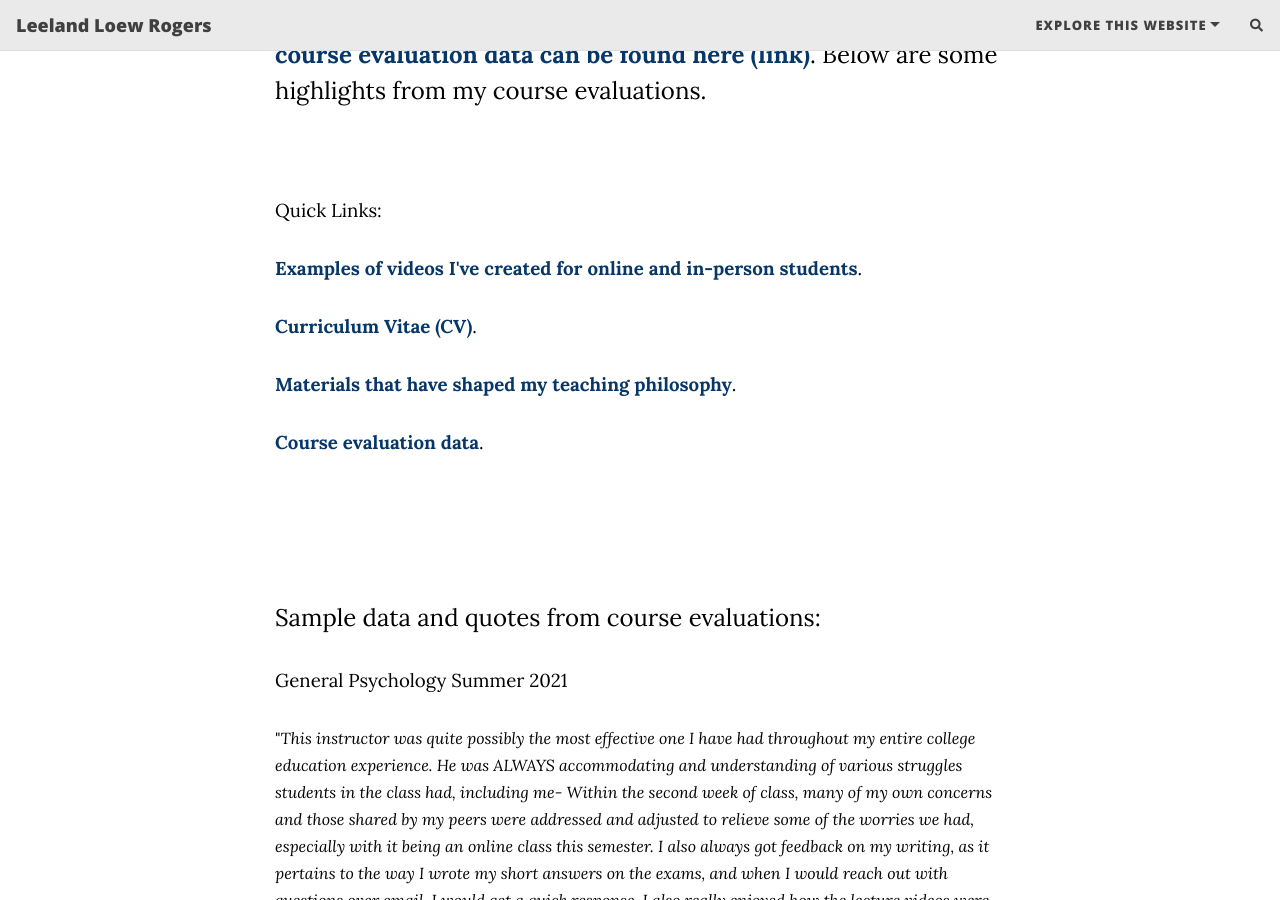
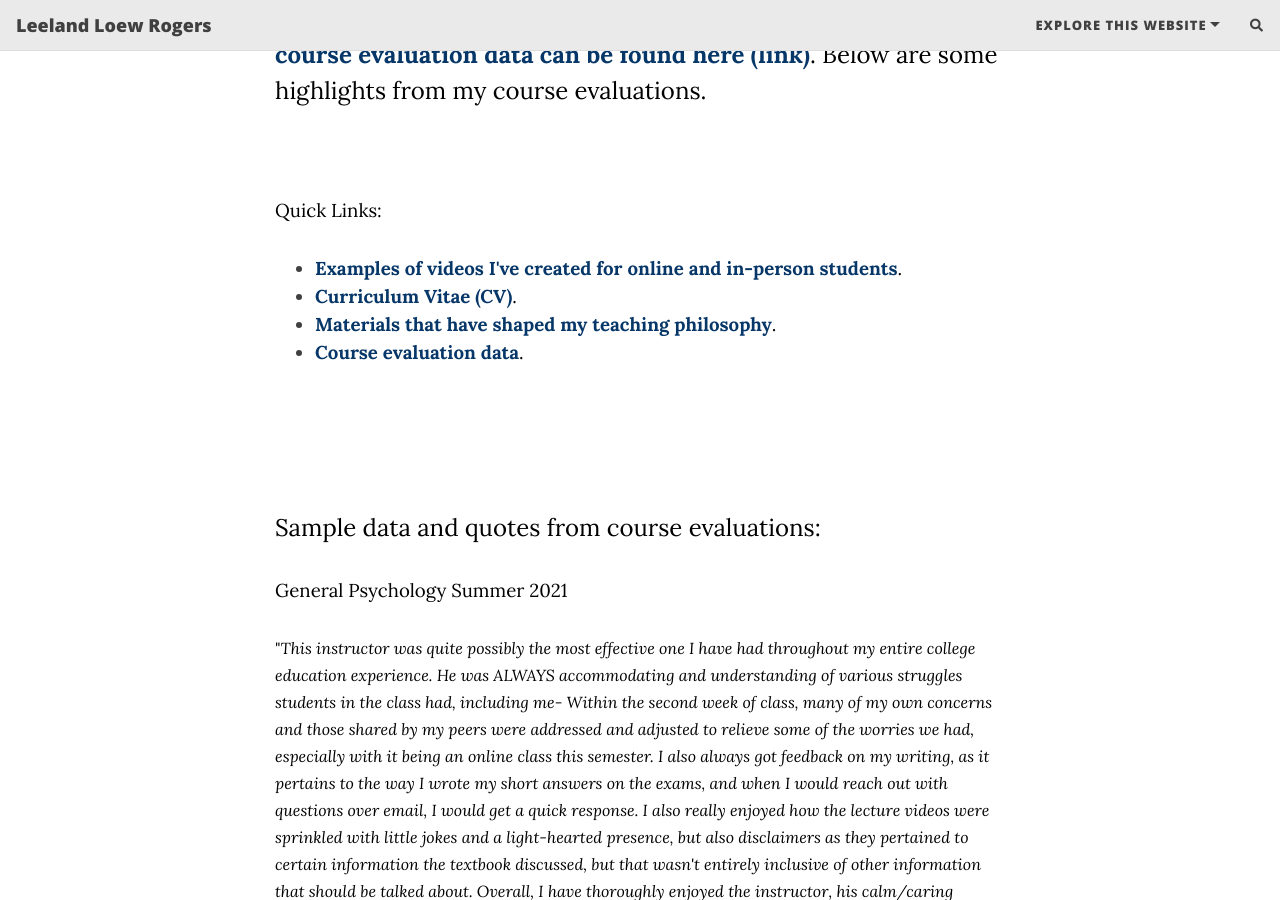
Before and after one commit to LeeLoew/LeelandRogers, a Jekyll site: the page built from teaching.md, in a window 1280 px wide and 900 px high, scrolled down 851 px. Built offline with Jekyll 4.4.1, drawn with Linux system fonts in a browser that asks for light colours; nearby versions of some CDN libraries; comment, search, counter and statistics services are not loaded.

Commit message:
Update teaching.md

```diff
--- a/teaching.md
+++ b/teaching.md
@@ -7,10 +7,12 @@ subtitle:
 <p>&nbsp;</p>
 
 <p><span style="font-size: 14pt;"><span style="color: #000000;">Quick Links:</span></span></p>
-<p><span style="font-size: 14pt;"><span style="color: #000000;"><a class="inline_disabled" href="https://leeloew.github.io/videoexamples/" target="_blank" rel="noopener noreferrer"><span style="color: #063768;"><strong>Examples of videos I've created for online and in-person students</strong></span></a>.
-<p><span style="font-size: 14pt;"><span style="color: #000000;"><a class="inline_disabled" href="https://leeloew.github.io/CV/" target="_blank" rel="noopener noreferrer"><span style="color: #063768;"><strong>Curriculum Vitae (CV)</strong></span></a>.
-<p><span style="font-size: 14pt;"><span style="color: #000000;"><a class="inline_disabled" href="https://leeloew.github.io/teachinginfluences/" target="_blank" rel="noopener noreferrer"><span style="color: #063768;"><strong>Materials that have shaped my teaching philosophy</strong></span></a>.
-<p><span style="font-size: 14pt;"><span style="color: #000000;"><a class="inline_disabled" href="https://leeloew.github.io/CourseEvalsComplete/" target="_blank" rel="noopener noreferrer"><span style="color: #063768;"><strong>Course evaluation data</strong></span></a>.
+<ul>
+    <li><span style="font-size: 14pt;"><span style="color: #000000;"><a class="inline_disabled" href="https://leeloew.github.io/videoexamples/" target="_blank" rel="noopener noreferrer"><span style="color: #063768;"><strong>Examples of videos I've created for online and in-person students</strong></span></a>.</span></span></li>
+    <li><span style="font-size: 14pt;"><span style="color: #000000;"><a class="inline_disabled" href="https://leeloew.github.io/CV/" target="_blank" rel="noopener noreferrer"><span style="color: #063768;"><strong>Curriculum Vitae (CV)</strong></span></a>.</span></span></li>
+    <li><span style="font-size: 14pt;"><span style="color: #000000;"><a class="inline_disabled" href="https://leeloew.github.io/teachinginfluences/" target="_blank" rel="noopener noreferrer"><span style="color: #063768;"><strong>Materials that have shaped my teaching philosophy</strong></span></a>.</span></span></li>
+    <li><span style="font-size: 14pt;"><span style="color: #000000;"><a class="inline_disabled" href="https://leeloew.github.io/CourseEvalsComplete/" target="_blank" rel="noopener noreferrer"><span style="color: #063768;"><strong>Course evaluation data</strong></span></a>.</span></span></li>
+</ul>
 <p>&nbsp;</p>
 <p>&nbsp;</p>
 <p><span style="font-size: 18pt;"><span style="color: #000000;">Sample data and quotes from course evaluations:</span></span></p>
```
